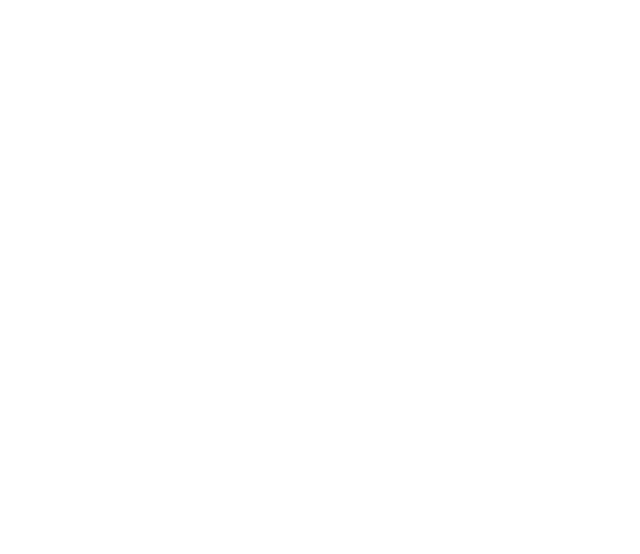
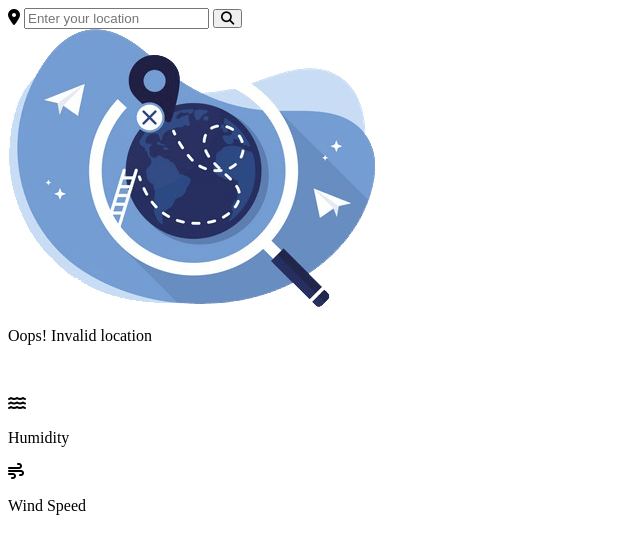
Before and after one commit to bobelbuho/weather-app, a plain HTML site: page index.html in a window 1280 px wide. Shown: the whole page, without its empty margins (0-640 px from the left). Drawn offline with Linux system fonts and the light colour scheme.

Commit message:
first step

```diff
--- a/index.html
+++ b/index.html
@@ -11,6 +11,42 @@
 </head>
 <body>
 
+    <div class="container">
+        <div class="search-box">
+            <i class="fa-solid fa-location-dot"></i>
+            <input type="text" placeholder="Enter your location">
+            <button class="fa-solid fa-magnifying-glass"></button>
+        </div>
+
+        <div class="not-found">
+            <img src="./images/404.png">
+            <p>Oops! Invalid location</p>
+        </div>
+
+        <div class="weather-box">
+            <img src="" alt="">
+            <p class="temperature">
+            </p>
+            <p class="description"></p>
+        </div>
+
+        <div class="weather-details">
+            <div class="humidity">
+                <i class="fa-solid fa-water"></i>
+                <div class="text">
+                    <span></span>
+                    <p>Humidity</p>
+                </div>
+            </div>
+            <div class="wind">
+                <i class="fa-solid fa-wind"></i>
+                <div class="text">
+                    <span></span>
+                    <p>Wind Speed</p>
+                </div>
+            </div>
+        </div>
+    </div>
 
     <script src="https://kit.fontawesome.com/7c8801c017.js" crossorigin="anonymous"></script>
     <script src="index.js"></script>
```
